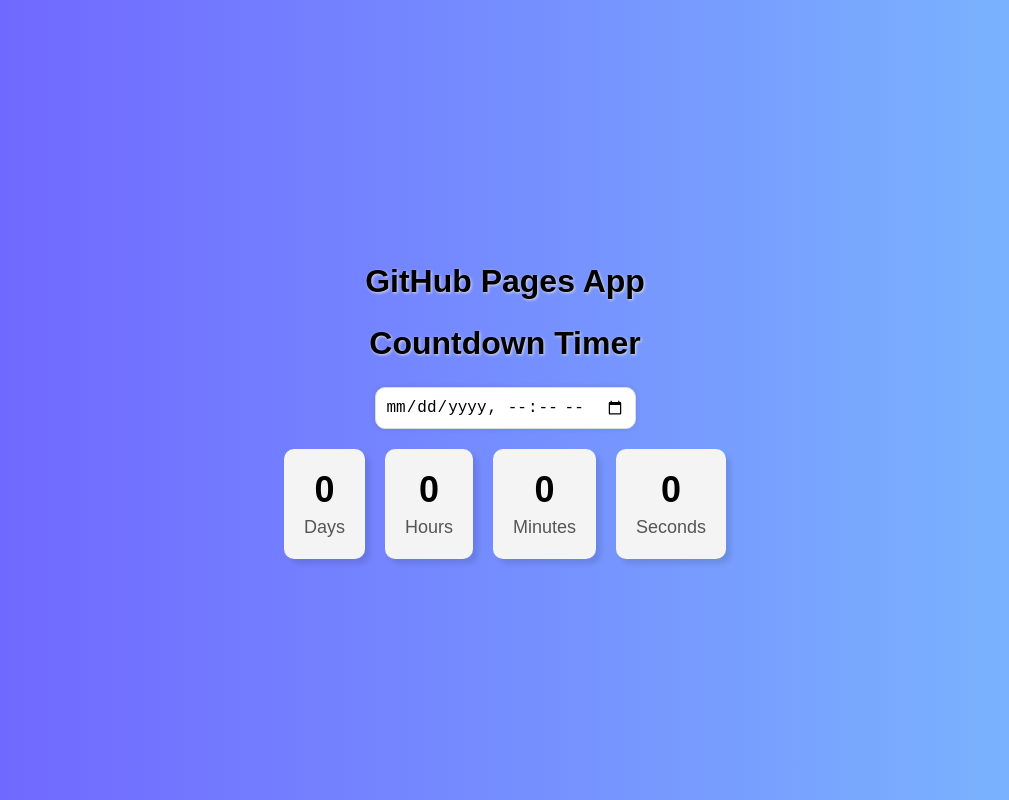
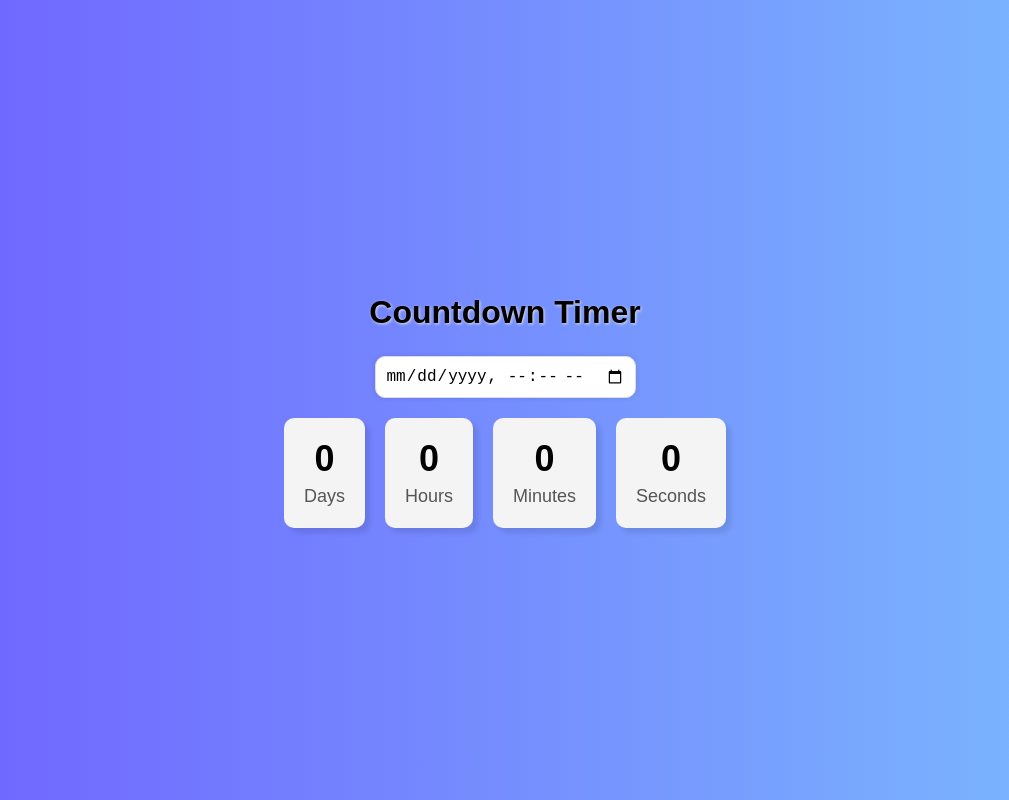
Before and after one commit to fgalv12/my-deploy-app, a React (Create React App) app: page / in a window 1280 px wide. Shown: the whole page, without its empty margins (135-1144 px from the left). Built offline with nearby package versions, Linux system fonts and the light colour scheme.

Commit message:
Header update.

```diff
--- a/src/CountdownTimer.js
+++ b/src/CountdownTimer.js
@@ -33,7 +33,6 @@
 
   return (
     <div className="countdown-timer">
-      <h1>GitHub Pages App</h1>
       <h1>Countdown Timer</h1>
       <input
         type="datetime-local"
```
